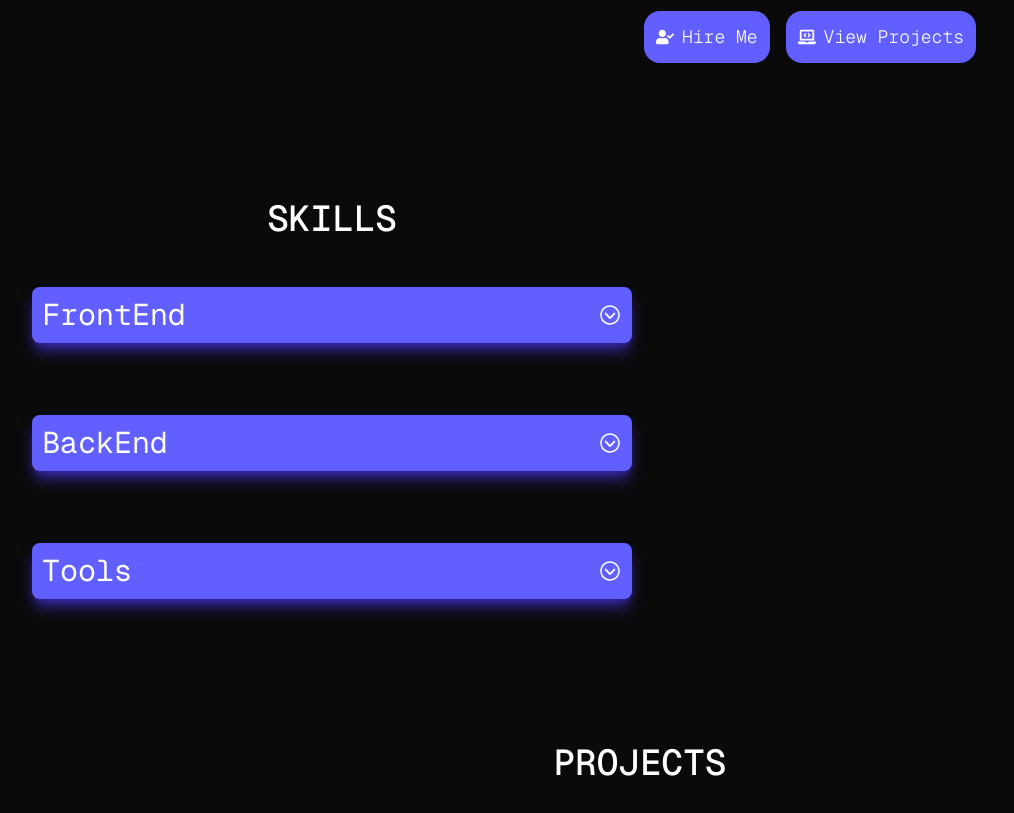
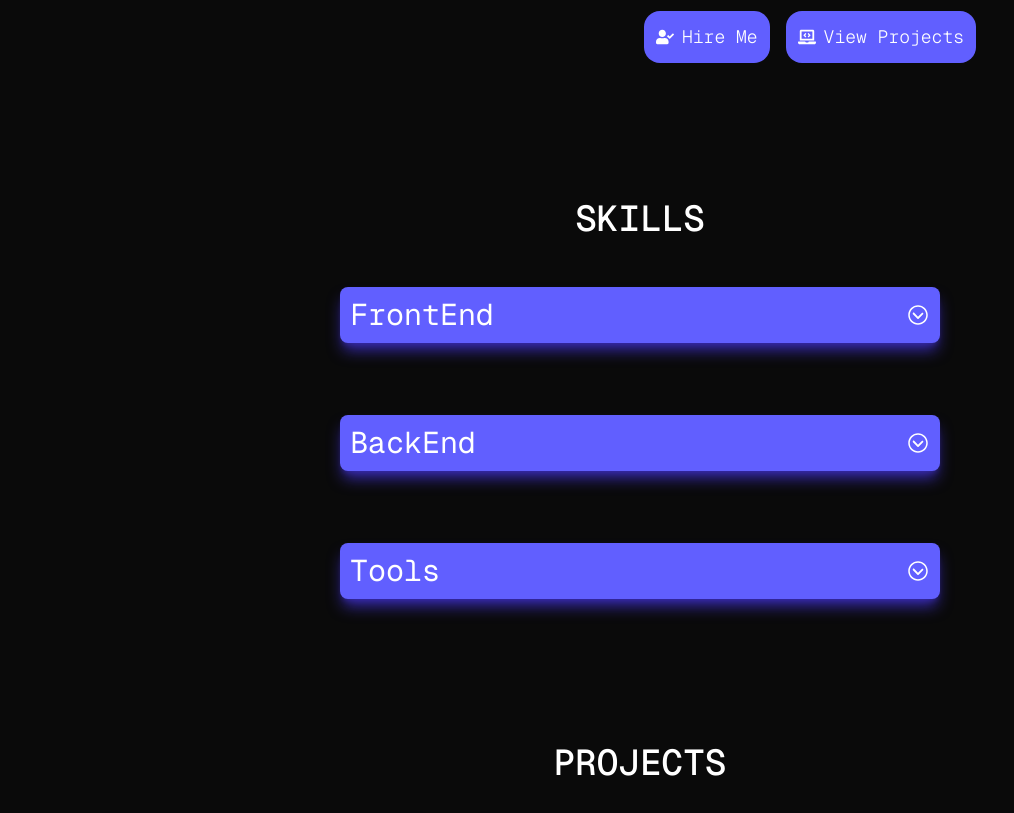
Before and after one commit to chouglesafdar22/Portfolio-Next.js-, a Next.js app in the folder portfolio-ui/: page / in a window 1280 px wide. Shown: the part 530-1343 px from the top of the page, without its empty margins (0-1014 px from the left). Built offline with nearby package versions, Linux system fonts and the light colour scheme.

Commit message:
Center skills section horizontally
Added 'justify-center' to the skills section container to horizontally center its content for improved layout and visual alignment.

```diff
--- a/portfolio-ui/app/page.js
+++ b/portfolio-ui/app/page.js
@@ -59,7 +59,7 @@ export default function Home() {
       </ScrollWrapper>
 
       {/* skillsection */}
-      <section id="skills" className="text-gray-400 pt-14 flex w-full">
+      <section id="skills" className="text-gray-400 pt-14 flex justify-center w-full">
         <div className="flex flex-col justify-center py-10 px-5 gap-10">
           <ScrollWrapper direction="fade" ease="easeIn">
             <h2 className="lg:text-4xl sm:text-3xl text-2xl text-white md:text-center text-left font-mono font-medium">SKILLS</h2>
```
